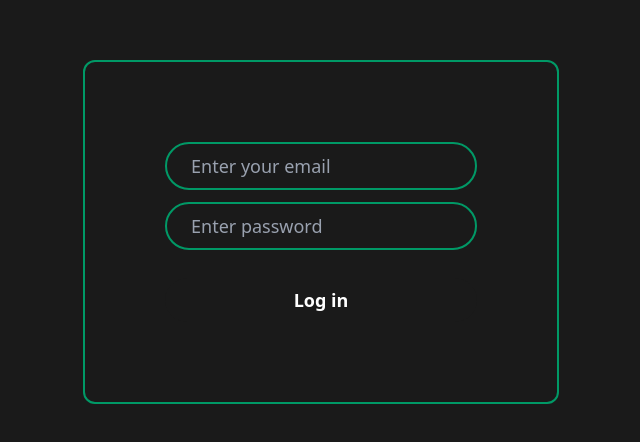
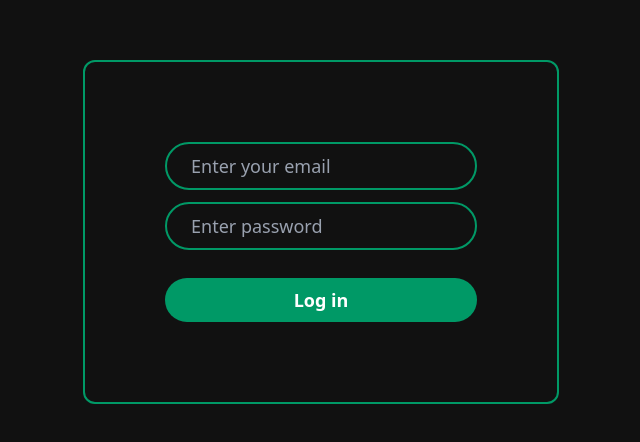
Before and after one commit to nikhilcoder1/react-employee-management-system, a React (Vite) app in the folder react-employee-management-system/: page / in a window 1280 px wide. Shown: the part 200-642 px from the top of the page, without its empty margins (351-991 px from the left). Built offline with nearby package versions, Linux system fonts and the light colour scheme.

Commit message:
Add login component with controlled form and submit handler

```diff
--- a/react-employee-management-system/src/index.css
+++ b/react-employee-management-system/src/index.css
@@ -1,5 +1,8 @@
 @import "tailwindcss";
 
 *{
-  background-color: #1a1a1a;
+  color: #fff;
 }
+body{
+  background-color: #111;
+}
```
Also changed, not shown: react-employee-management-system/src/components/Auth/Login.jsx (line endings or trailing spaces).
